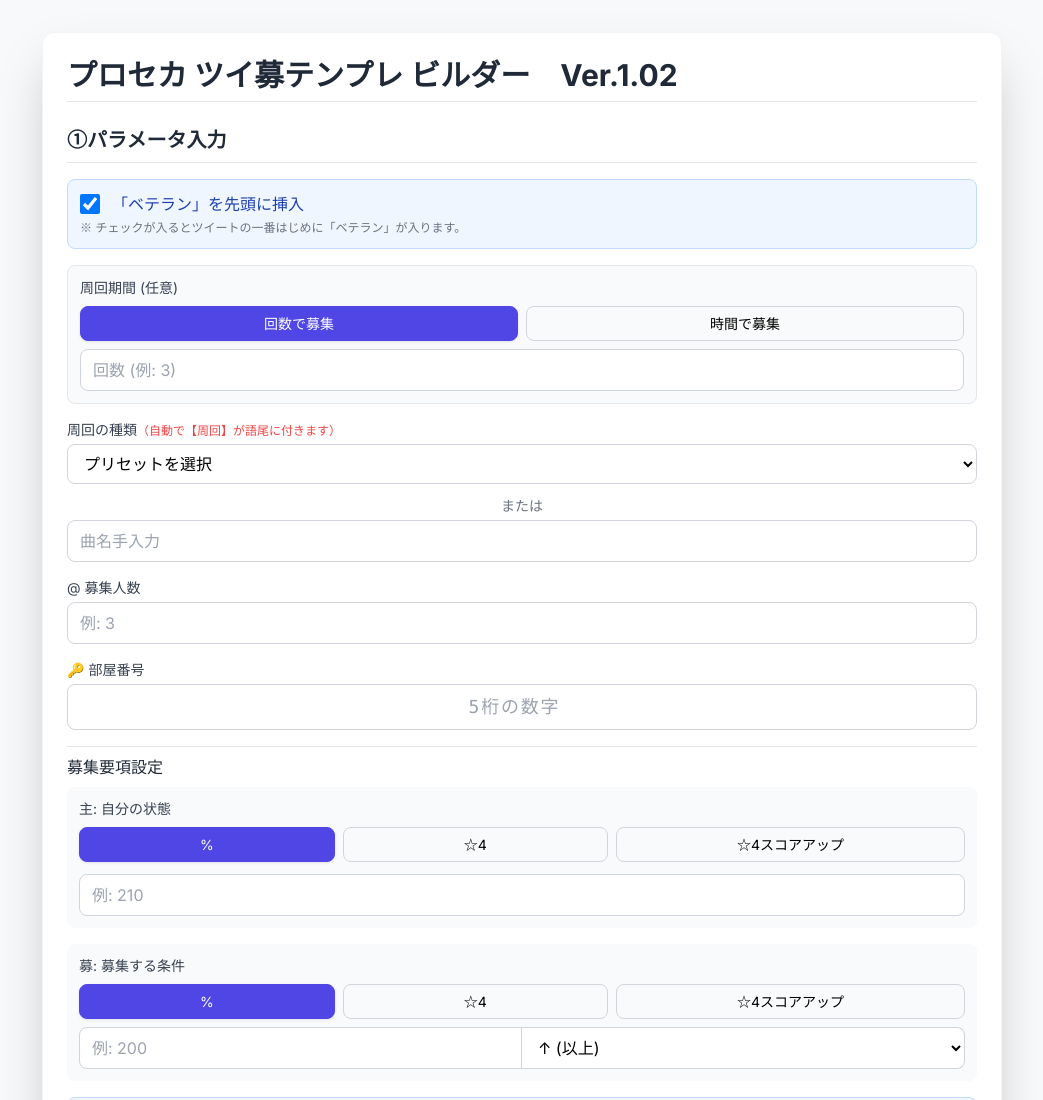
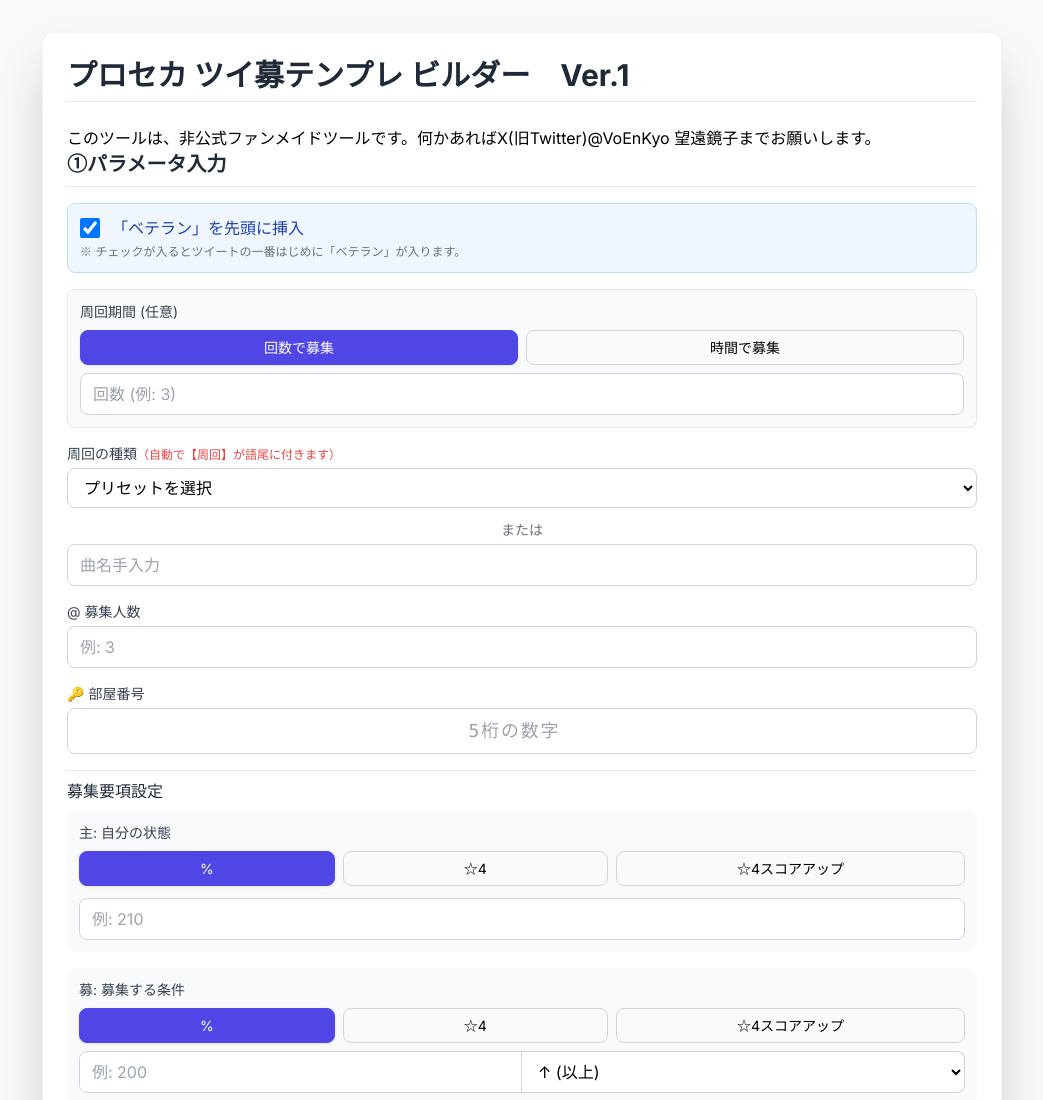
Before and after one commit to VoEnKyo/prsk_x_post, a plain HTML site: page index.html in a window 1280 px wide. Shown: the top 1100 px of the page, without its empty margins (118-1161 px from the left). Drawn offline with nearby package versions, Linux system fonts and the light colour scheme.

Commit message:
Update index.html

```diff
--- a/index.html
+++ b/index.html
@@ -7,10 +7,7 @@
     <script src="https://cdn.tailwindcss.com"></script>
     <link rel="stylesheet" href="style.css">
     <style>
-        /* Interフォントの読み込みはカスタムCSSへ移動 */
-        /* インラインCSSはstyle.cssに記述済みですが、一部残します */
         .tab-active {
-            /* style.cssに移動 */
             border-b-2 border-indigo-500;
         }
     </style>
@@ -32,8 +29,9 @@
         <div class="bg-white p-6 rounded-xl shadow-2xl border border-gray-100">
 
             <h1 class="text-3xl font-bold text-gray-800 mb-6 border-b pb-2">
-                プロセカ ツイ募テンプレ ビルダー　Ver.1.02
+                プロセカ ツイ募テンプレ ビルダー　Ver.1
             </h1>
+            <p>このツールは、非公式ファンメイドツールです。何かあればX(旧Twitter)@VoEnKyo 望遠鏡子までお願いします。</p>
             <div class="grid grid-cols-1 gap-6">
 
                 <div>
```
